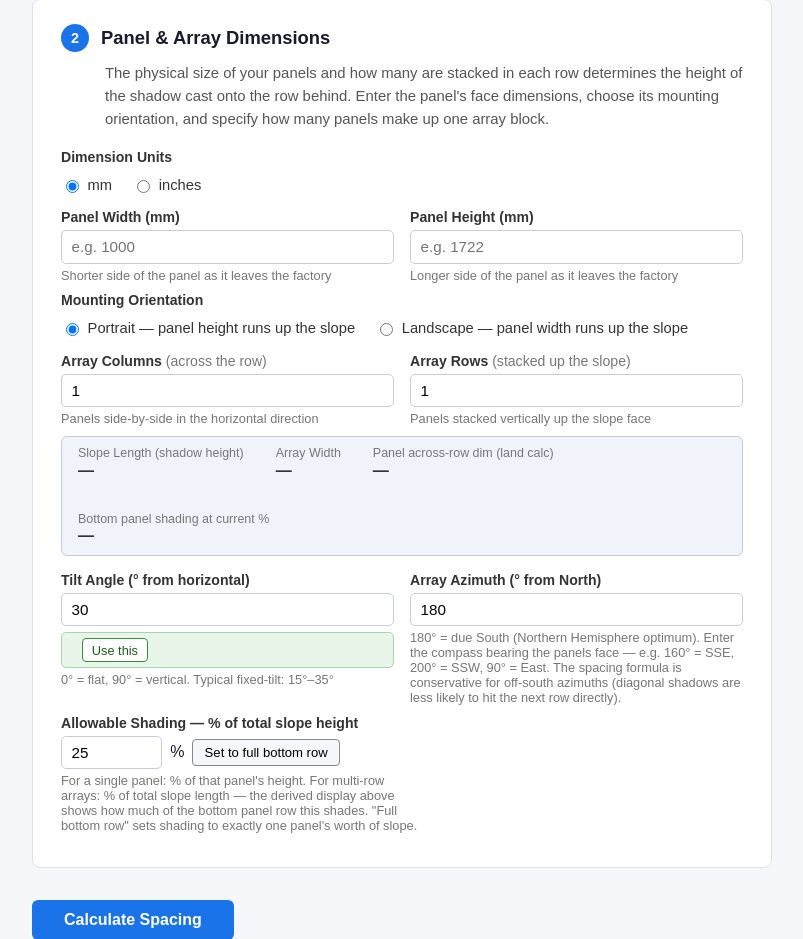
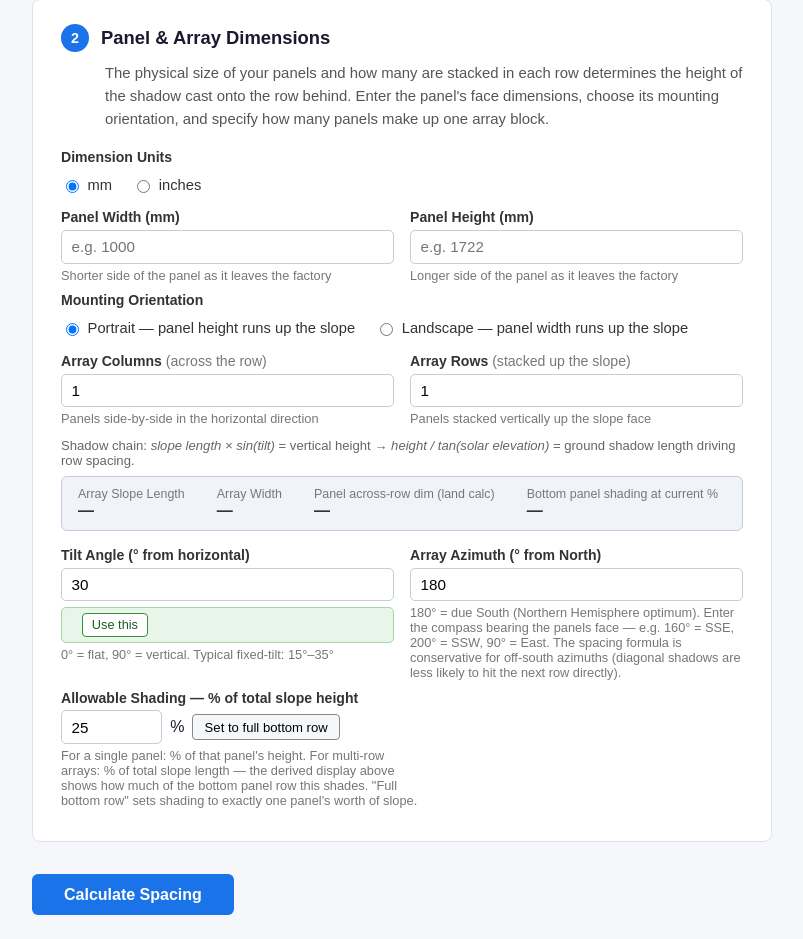
Before and after one commit to ControlSystemIntegrators/solar-spacing-calculator, a Flask app: page / in a window 1280 px wide. Shown: the part 1111-2050 px from the top of the page, without its empty margins (8-811 px from the left). Run offline with Flask 3, Linux system fonts and the light colour scheme.

Commit message:
Fix misleading 'slope length (shadow height)' label
Slope length and shadow height are different quantities.
Renamed to 'Array Slope Length' and added a one-line explanation
of the full shadow chain: slope → vertical height → ground shadow.

Co-Authored-By: Claude Sonnet 4.6 <noreply@anthropic.com>

```diff
--- a/templates/index.html
+++ b/templates/index.html
@@ -413,9 +413,13 @@
       </div>
 
       <!-- Derived: slope length + array width (read-only, updated by JS) -->
+      <p style="font-size:0.82rem;color:#666;margin:0.75rem 0 0.3rem;">
+        Shadow chain: <em>slope length × sin(tilt)</em> = vertical height →
+        <em>height / tan(solar elevation)</em> = ground shadow length driving row spacing.
+      </p>
       <div class="derived-display" id="derived_dims">
         <div class="derived-item">
-          <span class="derived-label">Slope Length (shadow height)</span>
+          <span class="derived-label">Array Slope Length</span>
           <span class="derived-value" id="derived_slope">—</span>
         </div>
         <div class="derived-item">
```
